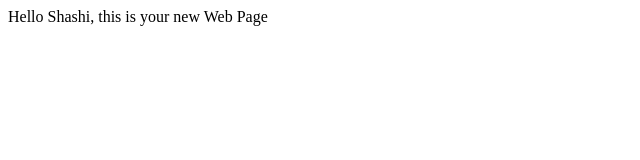
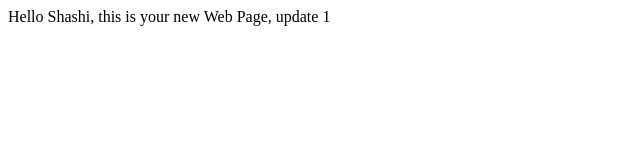
Before and after one commit to Shashi0218/ShashiTest, a plain HTML site: page index.html in a window 1280 px wide. Shown: the full height of the page, 0-640 px from the left. Drawn offline with Linux system fonts and the light colour scheme.

Commit message:
Update index.html

```diff
--- a/index.html
+++ b/index.html
@@ -1,6 +1,6 @@
 <html>
 <header><title>This is title</title></header>
 <body>
-Hello Shashi, this is your new Web Page
+Hello Shashi, this is your new Web Page, update 1
 </body>
 </html>
```
